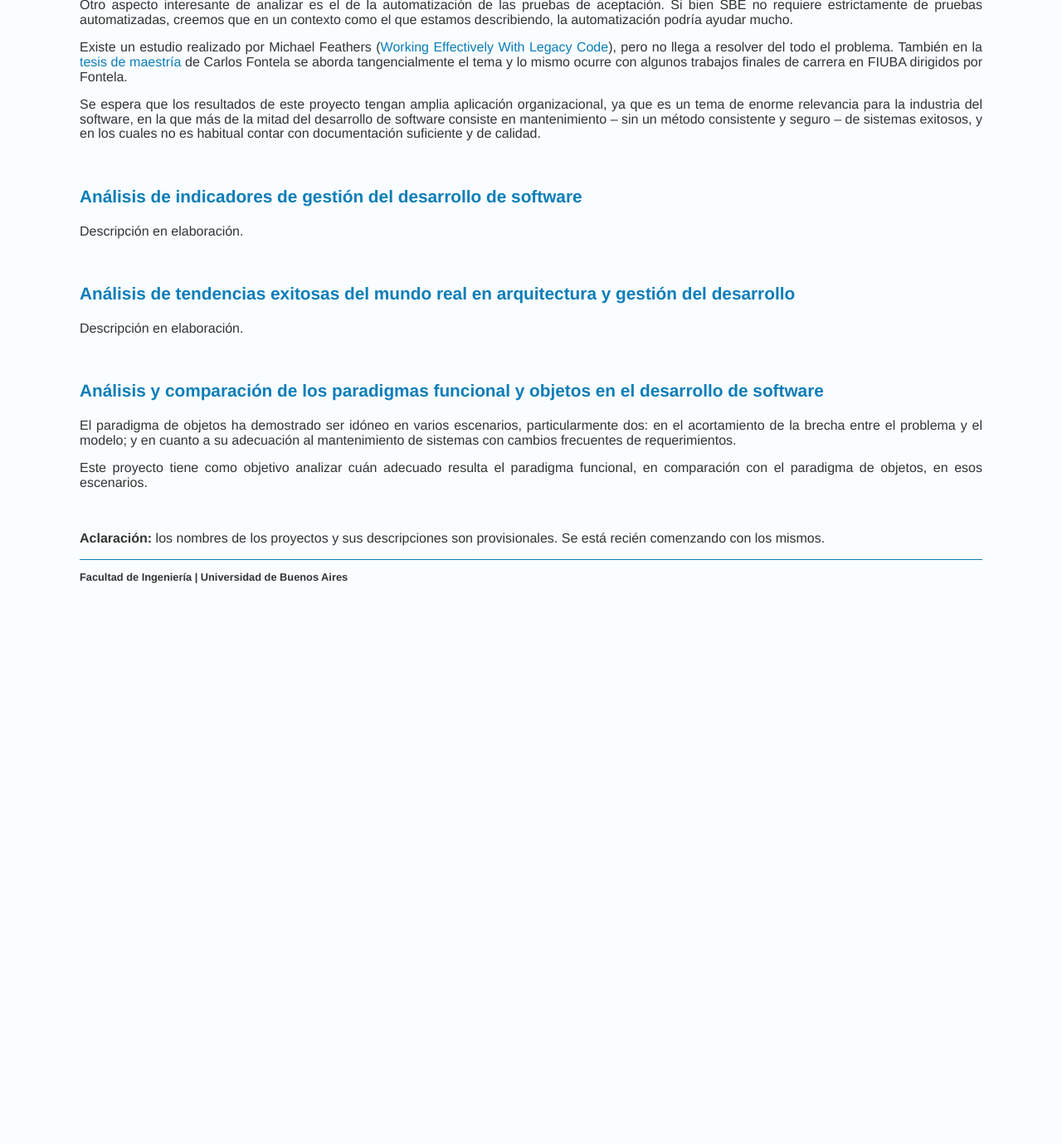
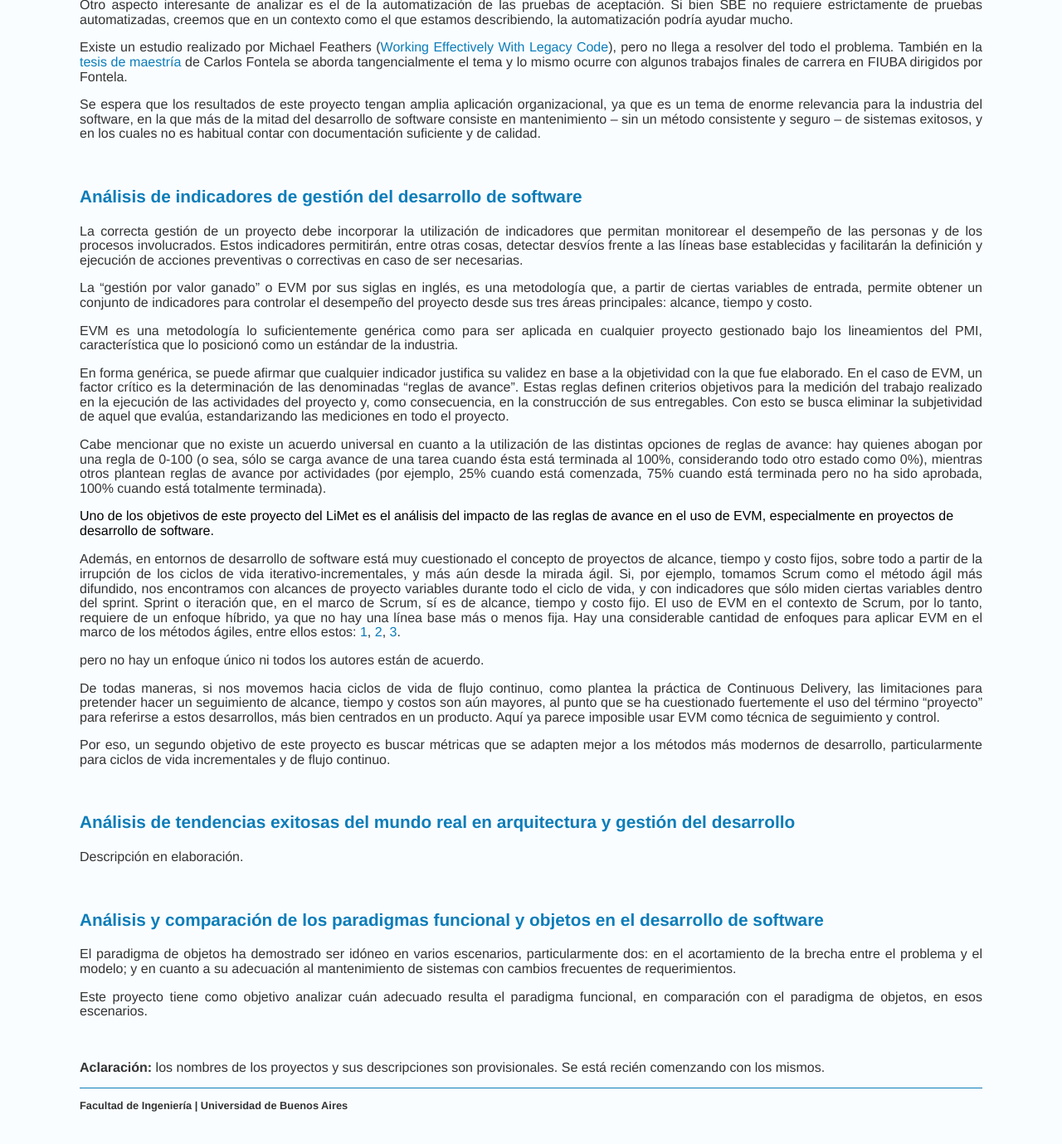
Before and after one commit to limetfiuba/limetfiuba.github.io, a Jekyll site: the page built from proyectos/index.html, in a window 1280 px wide and 1400 px high, scrolled down 574 px. Shown: the top 1379 px of the window at 83% size. Built offline with Jekyll 4.4.1, drawn with Linux system fonts in a browser that asks for light colours; before the commit the page ends 1337 px from its top, so only the background shows below that.

Commit message:
Update index.html

```diff
--- a/proyectos/index.html
+++ b/proyectos/index.html
@@ -36,9 +36,16 @@ title: LiMet | Proyectos
     <br>
 
     <a name="indicadores"><h3>Análisis de indicadores de gestión del desarrollo de software</h3></a>
-    <p>
-        Descripción en elaboración.
-    </p>
+    <p>La correcta gestión de un proyecto debe incorporar la utilización de indicadores que permitan monitorear el desempeño de las personas y de los procesos involucrados. Estos indicadores permitirán, entre otras cosas, detectar desvíos frente a las líneas base establecidas y facilitarán la definición y ejecución de acciones preventivas o correctivas en caso de ser necesarias.</p>
+    <p>La “gestión por valor ganado” o EVM por sus siglas en inglés, es una metodología que, a partir de ciertas variables de entrada, permite obtener un conjunto de indicadores para controlar el desempeño del proyecto desde sus tres áreas principales: alcance, tiempo y costo.</p>
+    <p>EVM es una metodología lo suficientemente genérica como para ser aplicada en cualquier proyecto gestionado bajo los lineamientos del PMI, característica que lo posicionó como un estándar de la industria.</p>
+    <p>En forma genérica, se puede afirmar que cualquier indicador justifica su validez en base a la objetividad con la que fue elaborado. En el caso de EVM, un factor crítico es la determinación de las denominadas “reglas de avance”. Estas reglas definen criterios objetivos para la medición del trabajo realizado en la ejecución de las actividades del proyecto y, como consecuencia, en la construcción de sus entregables. Con esto se busca eliminar la subjetividad de aquel que evalúa, estandarizando las mediciones en todo el proyecto.</p>
+    <p>Cabe mencionar que no existe un acuerdo universal en cuanto a la utilización de las distintas opciones de reglas de avance: hay quienes abogan por una regla de 0-100 (o sea, sólo se carga avance de una tarea cuando ésta está terminada al 100%, considerando todo otro estado como 0%), mientras otros plantean reglas de avance por actividades (por ejemplo, 25% cuando está comenzada, 75% cuando está terminada pero no ha sido aprobada, 100% cuando está totalmente terminada).</p>
+Uno de los objetivos de este proyecto del LiMet es el análisis del impacto de las reglas de avance en el uso de EVM, especialmente en proyectos de desarrollo de software.</p>
+    <p>Además, en entornos de desarrollo de software está muy cuestionado el concepto de proyectos de alcance, tiempo y costo fijos, sobre todo a partir de la irrupción de los ciclos de vida iterativo-incrementales, y más aún desde la mirada ágil. Si, por ejemplo, tomamos Scrum como el método ágil más difundido, nos encontramos con alcances de proyecto variables durante todo el ciclo de vida, y con indicadores que sólo miden ciertas variables dentro del sprint. Sprint o iteración que, en el marco de Scrum, sí es de alcance, tiempo y costo fijo. El uso de EVM en el contexto de Scrum, por lo tanto, requiere de un enfoque híbrido, ya que no hay una línea base más o menos fija. Hay una considerable cantidad de enfoques para aplicar EVM en el marco de los métodos ágiles, entre ellos estos: <a href="https://es.scribd.com/document/56457311/Earned-Value-for-Agile-Projects">1</a>, <a href="http://thepmjournal.com/agile-earned-value-management/">2</a>, <a href="http://ieeexplore.ieee.org/document/1667558/">3</a>.</p>
+<p>pero no hay un enfoque único ni todos los autores están de acuerdo.</p>
+    <p>De todas maneras, si nos movemos hacia ciclos de vida de flujo continuo, como plantea la práctica de Continuous Delivery, las limitaciones para pretender hacer un seguimiento de alcance, tiempo y costos son aún mayores, al punto que se ha cuestionado fuertemente el uso del término “proyecto” para referirse a estos desarrollos, más bien centrados en un producto. Aquí ya parece imposible usar EVM como técnica de seguimiento y control.</p>
+    <p>Por eso, un segundo objetivo de este proyecto es buscar métricas que se adapten mejor a los métodos más modernos de desarrollo, particularmente para ciclos de vida incrementales y de flujo continuo.</p>
     <br>
 
     <a name="tendencias"><h3>Análisis de tendencias exitosas del mundo real en arquitectura y gestión del desarrollo</h3></a>
```
